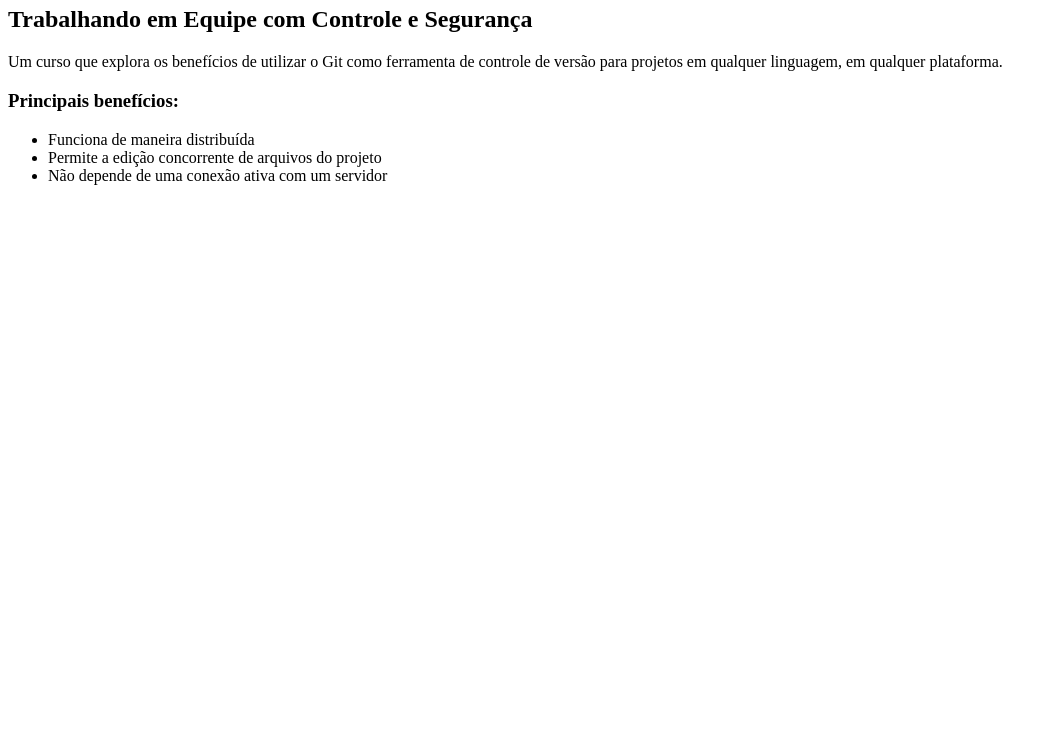
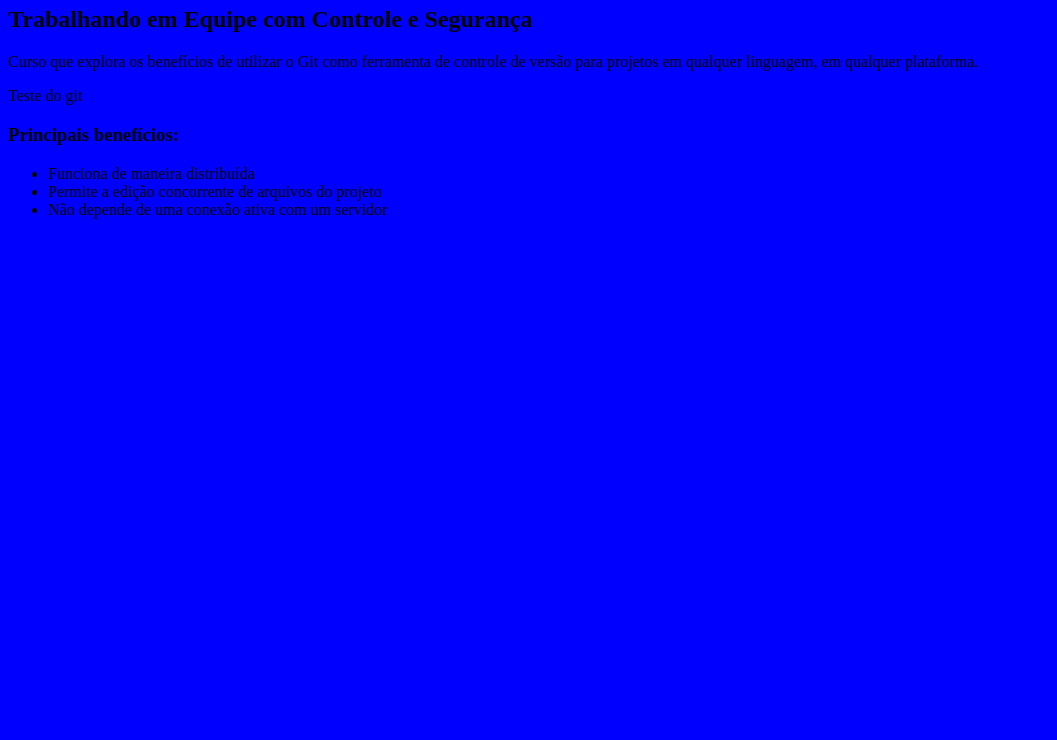
Before and after one commit to KittyLike/curso-git, a plain HTML site: page index.html in a window 1280 px wide. Shown: the part 60-800 px from the top of the page, without its empty margins (0-1057 px from the left). Drawn offline with Linux system fonts and the light colour scheme.

Commit message:
Adicionando estilo para a nossa página

```diff
--- /dev/null
+++ b/design.css
@@ -0,0 +1,3 @@
+body {
+  background-color: blue;
+}
--- a/index.html
+++ b/index.html
@@ -1,11 +1,15 @@
 <html>
     <head>
+    <link rel="stylesheet" type="text/css" href="/design.css"/>
     </head>
     <body>
         <h1>Git</h1>
         <h2>Trabalhando em Equipe com Controle e Segurança</h2>
 
-        <p>Um curso que explora os benefícios de utilizar o Git como ferramenta de controle de versão para projetos em qualquer linguagem, em qualquer plataforma.</p>
+        <p>Curso que explora os benefícios de utilizar o Git como ferramenta de controle de versão para projetos em qualquer linguagem, em qualquer plataforma.</p>
+
+
+      	<p>Teste do git</p>
 
         <h3>Principais benefícios:</h3>
         <ul>
```
